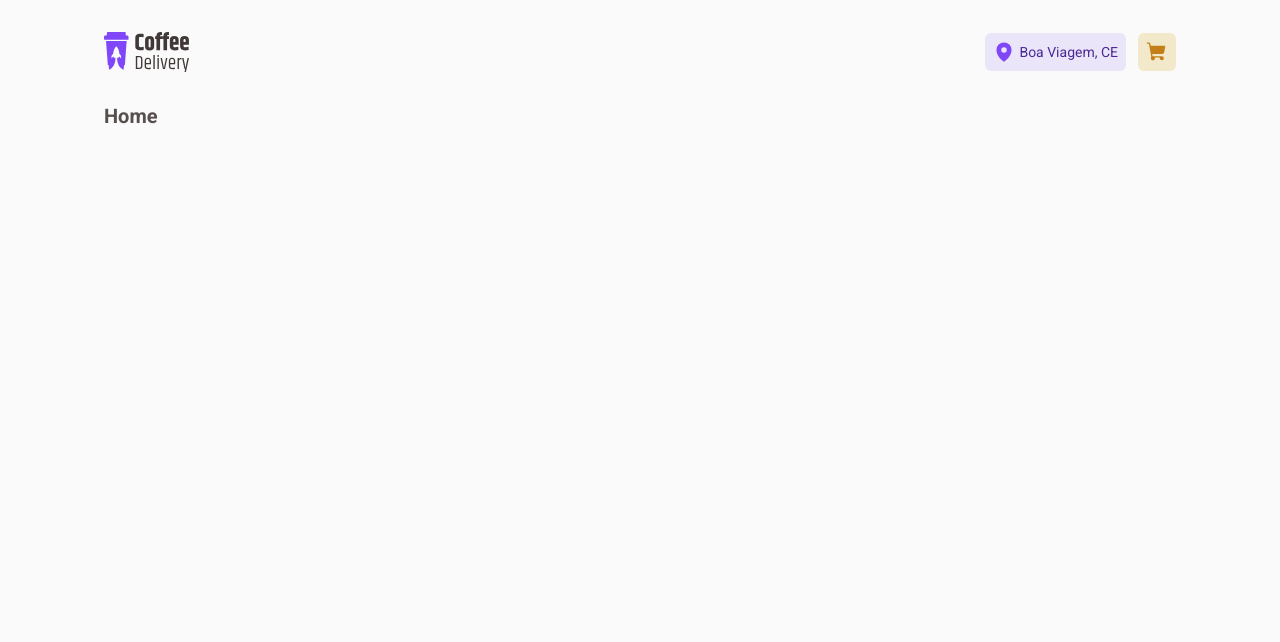
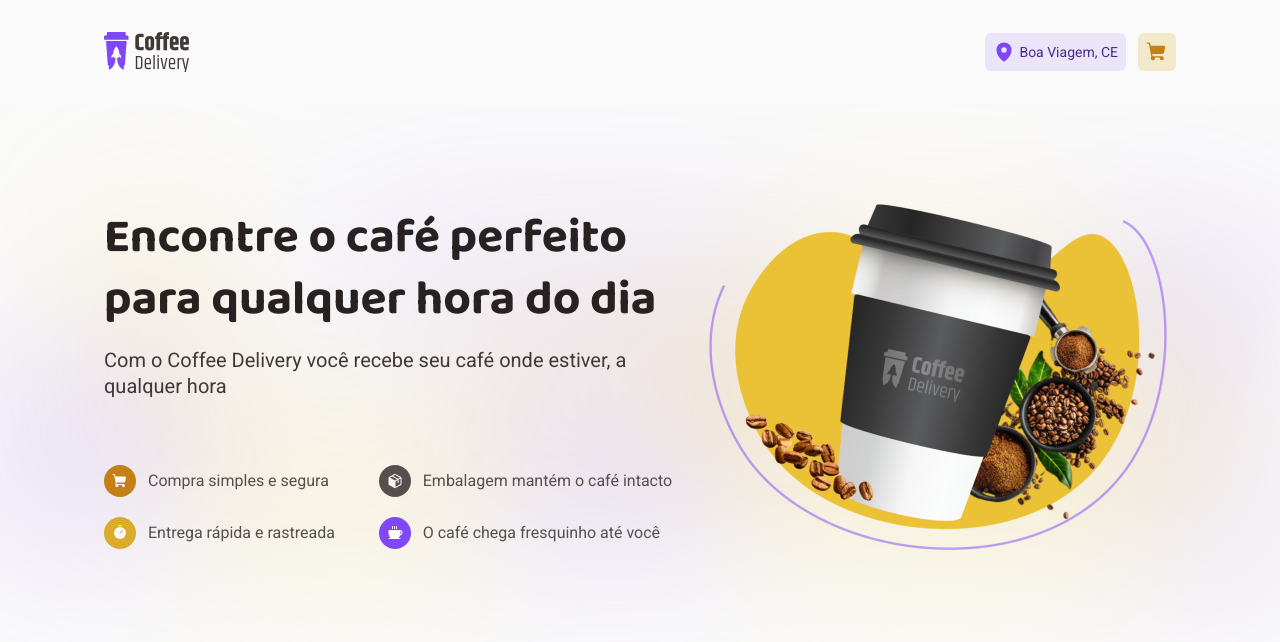
Before and after one commit to joaogabriel-sg/ignite-coffee-delivery, a React (Vite) app: page / in a window 1280 px wide. Shown: the top 642 px of the page. Built offline with nearby package versions, Linux system fonts and the light colour scheme.

Commit message:
feat: create home page banner

```diff
--- /dev/null
+++ b/src/components/Banner/Benefits/index.tsx
@@ -0,0 +1,41 @@
+import { Coffee, Package, ShoppingCart, Timer } from "phosphor-react";
+
+import * as S from "./styles";
+
+const benefits = [
+  {
+    text: "Compra simples e segura",
+    icon: <ShoppingCart weight="fill" size={16} />,
+    color: "#C47F17",
+  },
+  {
+    text: "Embalagem mantém o café intacto",
+    icon: <Package weight="fill" size={16} />,
+    color: "#574F4D",
+  },
+  {
+    text: "Entrega rápida e rastreada",
+    icon: <Timer weight="fill" size={16} />,
+    color: "#DBAC2C",
+  },
+  {
+    text: "O café chega fresquinho até você",
+    icon: <Coffee weight="fill" size={16} />,
+    color: "#8047F8",
+  },
+];
+
+export function Benefits() {
+  return (
+    <S.Container>
+      {benefits.map((benefit) => (
+        <S.Benefit key={benefit.text}>
+          <S.BenefitIconContainer color={benefit.color}>
+            {benefit.icon}
+          </S.BenefitIconContainer>
+          {benefit.text}
+        </S.Benefit>
+      ))}
+    </S.Container>
+  );
+}
--- /dev/null
+++ b/src/components/Banner/Benefits/styles.ts
@@ -0,0 +1,45 @@
+import styled, { css } from "styled-components";
+
+export const Container = styled.ul`
+  margin-top: 6.6rem;
+
+  display: grid;
+  grid-template-columns: auto auto;
+  column-gap: 4rem;
+  row-gap: 2rem;
+
+  list-style: none;
+`;
+
+export const Benefit = styled.li`
+  ${({ theme }) => css`
+    display: flex;
+    align-items: center;
+    gap: 1.2rem;
+
+    font-size: ${theme.fontSize[16]};
+    line-height: ${theme.lineHeight["1.3"]};
+    color: ${theme.colors["gray-700"]};
+  `}
+`;
+
+type IBenefitIconContainerProps = {
+  color: string;
+};
+
+export const BenefitIconContainer = styled.span<IBenefitIconContainerProps>`
+  ${({ theme, color }) => css`
+    background: ${color};
+    width: 3.2rem;
+    height: 3.2rem;
+    border-radius: 50%;
+
+    display: flex;
+    align-items: center;
+    justify-content: center;
+
+    svg {
+      color: ${theme.colors["gray-100"]};
+    }
+  `}
+`;
--- /dev/null
+++ b/src/components/Banner/index.tsx
@@ -0,0 +1,24 @@
+import { Benefits } from "./Benefits";
+
+import bannerCupOfCoffee from "../../assets/images/banner/banner-cup-of-coffee.png";
+
+import * as S from "./styles";
+
+export function Banner() {
+  return (
+    <S.Container>
+      <div>
+        <div>
+          <h1>Encontre o café perfeito para qualquer hora do dia</h1>
+          <h2>
+            Com o Coffee Delivery você recebe seu café onde estiver, a qualquer
+            hora
+          </h2>
+          <Benefits />
+        </div>
+
+        <img src={bannerCupOfCoffee} />
+      </div>
+    </S.Container>
+  );
+}
--- /dev/null
+++ b/src/components/Banner/styles.ts
@@ -0,0 +1,38 @@
+import styled, { css } from "styled-components";
+
+import bannerBackground from "../../assets/images/banner/banner-background.svg";
+
+export const Container = styled.section`
+  ${({ theme }) => css`
+    background-image: url(${bannerBackground});
+    background-size: 100% 100%;
+    background-repeat: no-repeat;
+
+    > div {
+      width: 100%;
+      max-width: 112rem;
+      padding: 9.4rem 2.4rem 10.8rem;
+      margin: 0 auto;
+
+      display: flex;
+      align-items: center;
+      justify-content: space-between;
+      gap: 2.4rem;
+    }
+
+    h1 {
+      font-family: ${theme.fonts.header};
+      font-size: ${theme.fontSize[48]};
+      line-height: ${theme.lineHeight["1.3"]};
+      color: ${theme.colors["gray-900"]};
+    }
+
+    h2 {
+      margin-top: 1.6rem;
+      font-size: ${theme.fontSize[20]};
+      font-weight: 400;
+      line-height: ${theme.lineHeight["1.3"]};
+      color: ${theme.colors["gray-800"]};
+    }
+  `}
+`;
--- a/src/components/Header/styles.ts
+++ b/src/components/Header/styles.ts
@@ -6,7 +6,10 @@ export const Container = styled.header`
   justify-content: space-between;
   gap: 1.2rem;
 
-  padding: 3.2rem 0;
+  width: 100%;
+  max-width: 112rem;
+  padding: 3.2rem 2.4rem;
+  margin: 0 auto;
 `;
 
 export const MenuContainer = styled.div`
--- a/src/layouts/DefaultLayout/styles.ts
+++ b/src/layouts/DefaultLayout/styles.ts
@@ -2,10 +2,6 @@ import styled from "styled-components";
 
 export const Container = styled.div`
   width: 100%;
-  max-width: 112rem;
-  padding: 0 2.4rem;
-  margin: 0 auto;
-
   display: flex;
   flex-direction: column;
 `;
--- a/src/pages/Home/index.tsx
+++ b/src/pages/Home/index.tsx
@@ -1,3 +1,5 @@
+import { Banner } from "../../components/Banner";
+
 export function Home() {
-  return <h1>Home</h1>;
+  return <Banner />;
 }
```
